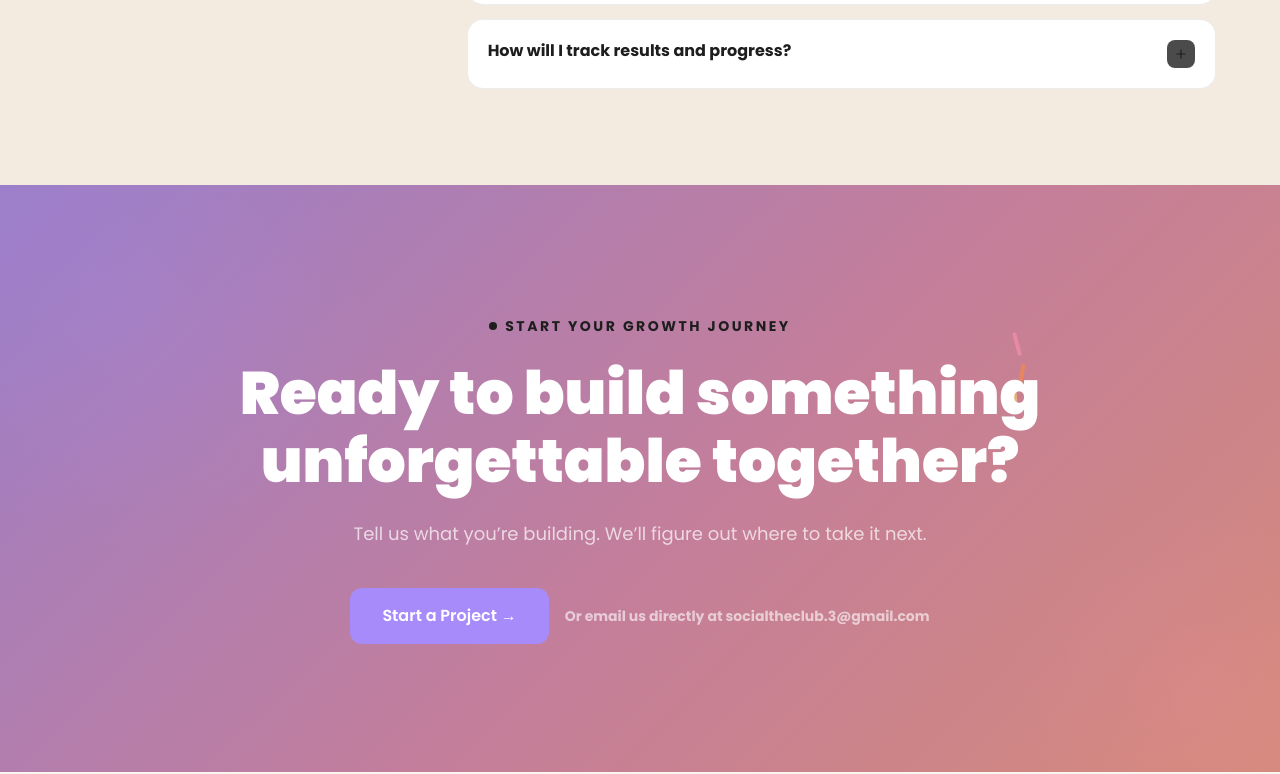
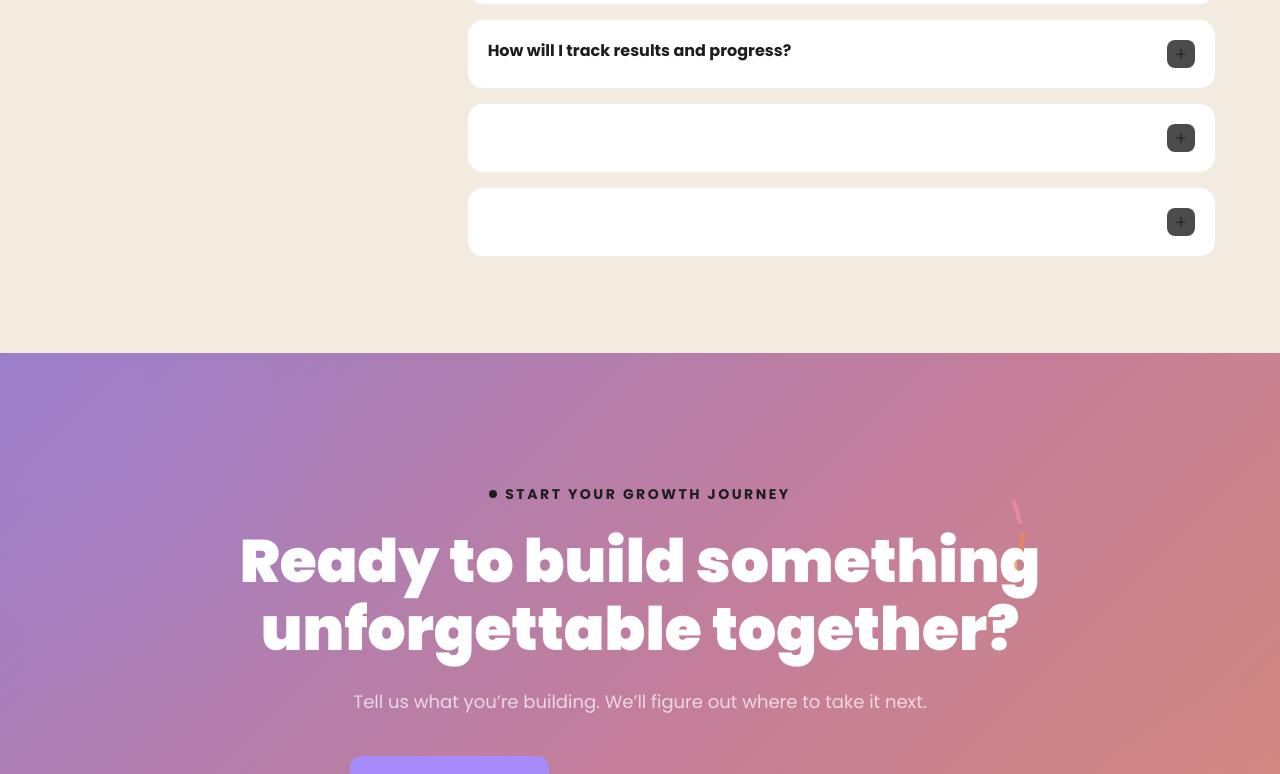
Before and after one commit to socialtheclub3-cmd/The-Social-Club, a React (Vite) app: page / in a window 1280 px wide. Shown: the part 11226-12000 px from the top of the page. Built offline with nearby package versions, Linux system fonts and the light colour scheme; no server answers.

Commit message:
Update FAQ.tsx

```diff
--- a/src/components/sections/FAQ.tsx
+++ b/src/components/sections/FAQ.tsx
@@ -15,6 +15,8 @@ const FAQ: React.FC = () => {
     { question: t.q2, answer: t.a2 },
     { question: t.q3, answer: t.a3 },
     { question: t.q4, answer: t.a4 },
+    { question: t.q5, answer: t.a5 },
+    { question: t.q6, answer: t.a6 },
   ];
 
   const toggle = (i: number) => {
```
